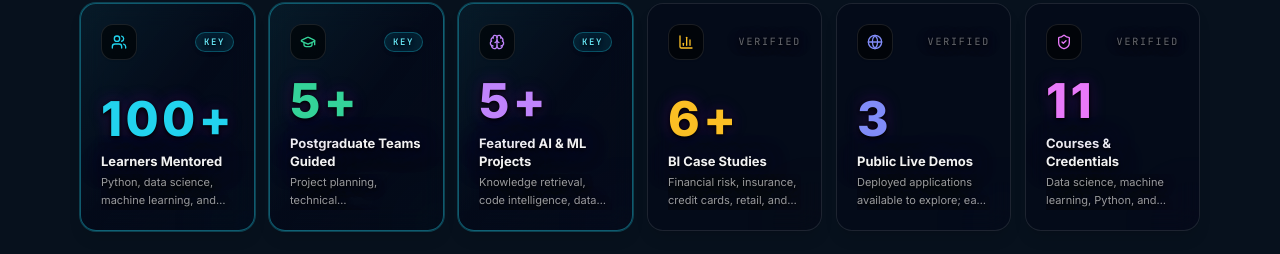
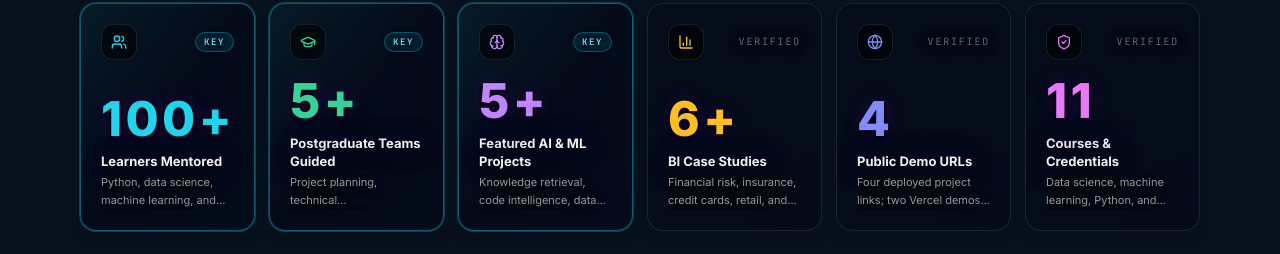
Before and after one commit to SamyakAnand/AI-Engineer-portfolio, a Next.js app: page / in a window 1280 px wide. Shown: the part 2129-2383 px from the top of the page. Built offline with nearby package versions, Linux system fonts and the light colour scheme; no server answers.

Commit message:
fix(portfolio): count all public demo URLs accurately

```diff
--- a/src/content/kpis.ts
+++ b/src/content/kpis.ts
@@ -57,13 +57,13 @@ export const professionalKpis: readonly ProfessionalKpi[] = [
   },
   {
     id: 'datasets-analyzed',
-    value: 3,
+    value: 4,
     suffix: '',
-    label: 'Public Live Demos',
-    desc: 'Deployed applications available to explore; each demo has its own project scope',
+    label: 'Public Demo URLs',
+    desc: 'Four deployed project links; two Vercel demos are interactive and two Render demos may need a cold start',
     color: 'text-indigo-400',
     glow: 'bg-indigo-500/20',
-    evidenceCategory: 'NEXUS, ARGUS AI, Disease Predictor',
+    evidenceCategory: 'NEXUS, ARGUS AI, Disease Predictor, Student Performance Indicator',
   },
   {
     id: 'certifications',
```
